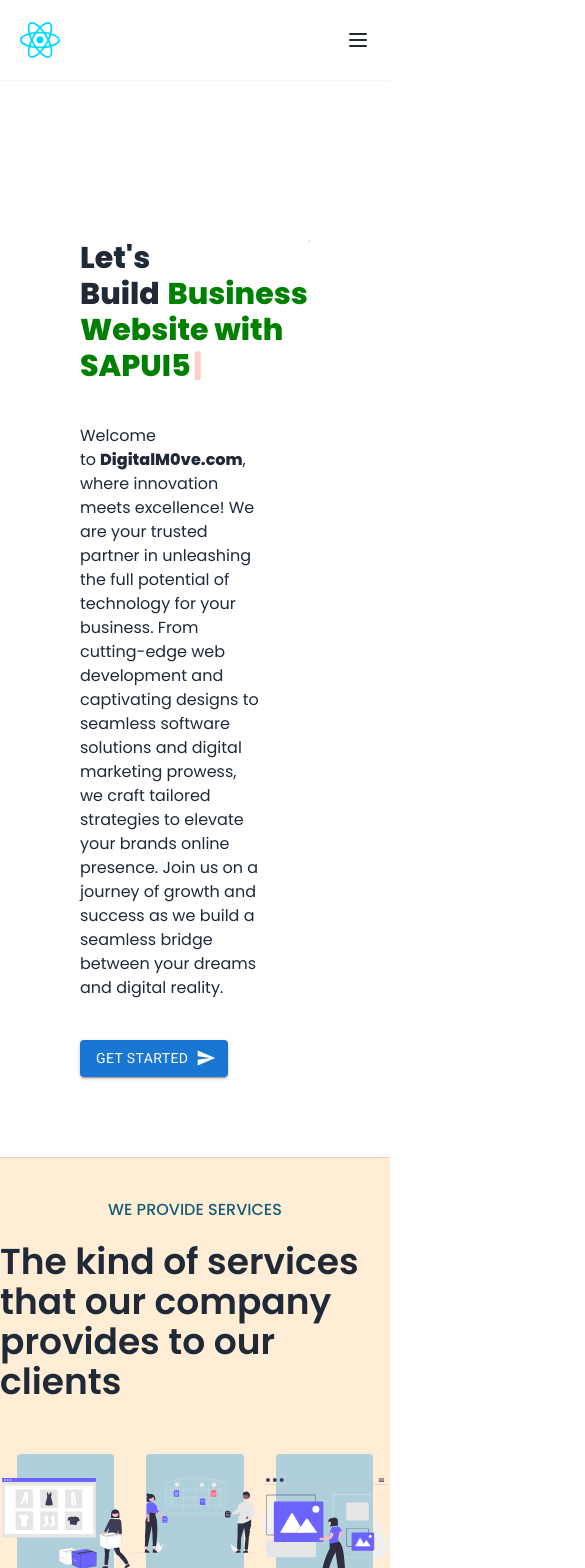
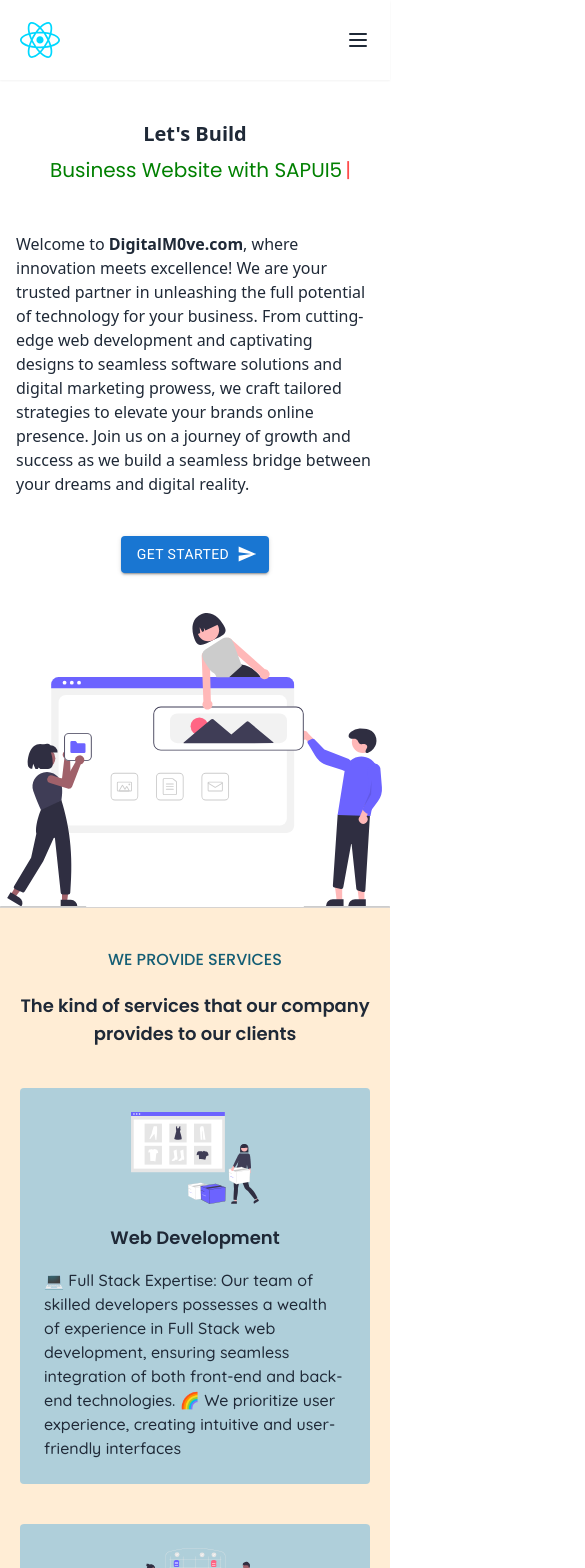
Before and after one commit to sohail9744/digitalMove, a React (Vite) app: page / in a window 390 px wide. Shown: the top 1568 px of the page, 585 px wide, since content can reach past the window. Built offline with nearby package versions, Linux system fonts and the light colour scheme; a web font is replaced by a local one.

Commit message:
Our Services and Home page responsive compeleted

```diff
--- a/src/components/AboutUsPageLayout/About.jsx
+++ b/src/components/AboutUsPageLayout/About.jsx
@@ -9,7 +9,7 @@
   return (
     <>
       <NavBar />
-      <main className="mt-20">
+      <main>
         <Banner text="About US" />
         <main className="border-t bg-white border-stone-300 flex justify-center items-center">
           <section className="my-6 px-12 flex justify-start items-center w-full">
--- a/src/components/CommonLayout/NavBar.jsx
+++ b/src/components/CommonLayout/NavBar.jsx
@@ -48,7 +48,7 @@
   return (
     <>
       {/* Navbar */}
-      <nav className="sticky top-0 left-0 right-0 z-50 ">
+      <nav className="sticky top-0 left-0 right-0 z-50">
         {/* Main container */}
         <main className="flex bg-white h-20 justify-between items-center shadow-sm">
           {/* Logo Container */}
@@ -56,7 +56,7 @@
             <img src={rectImage} className="w-12" alt="not available" />
           </div>
           {/* Button container */}
-          <div className="hidden lg:flex justify-end ">
+          <div className="hidden lg:flex justify-end lg:pr-9">
             <Buttons />
           </div>
           {/* Mobile View and Tablet View */}
@@ -66,7 +66,8 @@
         </main>
       </nav>
       {isOpen && (
-        <div className="flex flex-col items-center justify-center p-2 bg-gradient-to-b border gap-4 transition-transform duration-1000 transform translate-y-0 slide-in-out">
+        <div className="flex flex-col items-center border justify-center p-2 bg-gradient-to-b  gap-4 transition-transform duration-1000 transform translate-y-0 slide-in-out">
+          <div>
             <Stack direction={"column"} spacing={1}>
               {/* Use Link component from react-router-dom for navigation */}
               <Link to={"/"}>
@@ -91,6 +92,7 @@
               </Link>
             </Stack>
           </div>
+        </div>
       )}
     </>
   );
--- a/src/components/HomePageLayout/Cards.jsx
+++ b/src/components/HomePageLayout/Cards.jsx
@@ -4,16 +4,16 @@
       {data.map((items, index) => (
         <div
           key={index}
-          className="p-6 bg-customColor w-1/4 rounded hover:scale-105 translate-transform duration-300 ease-in-out"
+          className="p-6 bg-customColor lg:w-1/4 rounded hover:scale-105 translate-transform duration-300 ease-in-out sm:m-5"
         >
           <div className="flex justify-center items-center flex-col">
             <div className="w-32 h-24">
               <img src={items.icon} alt="not found" />
             </div>
-            <h3 className="font-popins font-semibold m-4 text-xl">
+            <h3 className="font-popins font-semibold m-4 lg:text-xl sm:text-lg">
               {items.title}
             </h3>
-            <p className="break-words font-quickSand font-medium w-full">
+            <p className="break-words font-quickSand font-medium w-full lg:text-base sm:text-md">
               {items.des}
             </p>
           </div>
--- a/src/components/HomePageLayout/Home.jsx
+++ b/src/components/HomePageLayout/Home.jsx
@@ -9,6 +9,7 @@
 import Projects from "./ProjectsCompleted.jsx";
 import Help from "./OurHelp.jsx";
 import { Link } from "react-router-dom";
+import "./css/Home.css";
 
 export default function Home() {
   const text = Typewriter({
@@ -23,24 +24,23 @@
     ],
     loop: {},
   });
+
   return (
     <>
       <NavBar />
       {/* Main Contianer */}
-      <main className="mt-20">
+      <main>
         {/* Background image container */}
-        <div
-          className="banner-container bg-cover bg-center"
-          // style={{
-          //   backgroundImage: `url(${HomeBannerImage})`,
-          // }}
-        >
+        <div className="banner-container bg-cover bg-center">
           {/* store text and image  */}
-          <div className="flex flex-row justify-between p-20">
-            <div>
-              <h2 className="text-3xl font-popins font-extrabold">
+          <div className="lg:flex lg:flex-row lg:justify-between lg:p-20 sm:p-0 sm:flex sm:flex-col">
+            <div className=" lg:block sm:flex sm:flex-col sm:justify-center sm:items-center">
+              <div className="lg:hidden sm:mt-10 sm:font-extrabold sm:text-xl">
+                Let's Build
+              </div>
+              <h2 className="lg:text-3xl font-popins lg:font-extrabold sm:text-xl sm:my-2">
                 {/* eslint-disable-next-line react/no-unescaped-entities */}
-                Let's Build
+                <span className="hidden lg:inline-block">Let's Build</span>
                 <span style={{ color: "green", marginLeft: "8px" }}>
                   {text}
                 </span>
@@ -48,8 +48,8 @@
                   <Cursor cursorColor="red" />
                 </span>
               </h2>
-              <div className="w-4/5 my-10 ">
-                <p className="font-popins break-words font-normal">
+              <div className="lg:w-4/5 lg:my-10 lg:p-0 lg:m-0 sm:w-full sm:m-6 sm:p-4">
+                <p className="font-popins break-words lg:text-xl lg:font-normal sm:font-sans sm:text-s">
                   Welcome to
                   <span className="ml-1 font-bold">DigitalM0ve.com</span>, where
                   innovation meets excellence! We are your trusted partner in
@@ -68,7 +68,10 @@
                 </Button>
               </Link>
             </div>
-            <div style={{ width: "197%" }}>
+            <div className="lg-image-width sm:hidden lg:inline-block">
+              <img src={buildingWebsite} alt="not found" />
+            </div>
+            <div className="sm-image-width lg:hidden mt-10 sm:inline-block">
               <img src={buildingWebsite} alt="not found" />
             </div>
           </div>
--- a/src/components/HomePageLayout/OurHelp.jsx
+++ b/src/components/HomePageLayout/OurHelp.jsx
@@ -4,18 +4,18 @@
   return (
     <>
       <main className="border-t bg-orange-100 border-stone-300 flex justify-center items-center">
-        <section className="my-6 px-12 flex justify-start items-center w-full">
+        <section className="lg:px-12 p-5 flex justify-start items-center w-full">
           <div className="flex w-full gap-8 flex-col justify-start items-start">
-            <div className="font-popins w-6/12 flex flex-col gap-2">
+            <div className="font-popins lg:w-6/12 flex flex-col gap-2 sm:w-full">
               <h2 className="font-semibold text-red-500">
                 HOW CAN WE HELP YOU?
               </h2>
-              <h3 className="text-4xl font-semibold text-black">
+              <h3 className="lg:text-4xl font-semibold text-black sm:text-xl">
                 We can help in any way in the field of IT service and technology
               </h3>
             </div>
-            <div className="flex justify-around gap-10 items-center">
-              <div className="flex gap-3 w-6/12 flex-col bg-blue-900 text-white p-7 rounded-md">
+            <div className="flex justify-around gap-10 items-center lg:flex-row sm:flex-col">
+              <div className="flex gap-3 lg:w-6/12 flex-col bg-blue-900 text-white p-7 rounded-md sm:w-full">
                 <p className="break-words justify-start items-center font-roboto">
                   By choosing our services, you are making a decision to partner
                   with a team of seasoned and proficient developers specializing
@@ -48,7 +48,7 @@
                   new heights through innovative and custom-tailored solutions.
                 </p>
               </div>
-              <div className="w-6/12">
+              <div className="lg:w-6/12 sm:w-full">
                 <img src={boss} alt="not found" />
               </div>
             </div>
--- a/src/components/HomePageLayout/ProjectsCompleted.jsx
+++ b/src/components/HomePageLayout/ProjectsCompleted.jsx
@@ -80,7 +80,7 @@
   return (
     <>
       <main className="border-t border-stone-300 flex justify-center items-center">
-        <section className="my-24 px-12 flex justify-around w-full">
+        <section className="lg:my-8 px-12 md:p-10 md:gap-10 md:flex-wrap flex md:flex-row lg:flex-row lg:justify-around w-full lg:gap-0 sm:my-10 sm:flex-row sm:flex-wrap sm:gap-10 sm:justify-center sm:items-center">
           {data.map((item, index) => (
             <div key={index} className="flex gap-4">
               <div className="flex gap-4 items-center">
@@ -104,7 +104,7 @@
                 </div>
               </div>
               <div
-                className={`border-r-stone-300 border-r-2 ${
+                className={`lg:border-r-stone-300 lg:border-r-2 sm:border-b-stone-300 sm:border-b-2  ${
                   item.isVisible ? "block" : "hidden"
                 }`}
               ></div>
--- a/src/components/HomePageLayout/Services.jsx
+++ b/src/components/HomePageLayout/Services.jsx
@@ -34,12 +34,12 @@
               <h5 className="font-popins font-medium text-cyan-800">
                 WE PROVIDE SERVICES
               </h5>
-              <div className="font-popins font-semibold flex justify-center items-center flex-col mt-5 text-4xl">
+              <div className="font-popins font-semibold flex justify-center items-center flex-col mt-5 lg:text-3xl sm:text-lg sm:text-center sm:font-semibold">
                 <h2>The kind of services that our company</h2>
                 <h2>provides to our clients</h2>
               </div>
             </div>
-            <section className="my-8 flex flex-wrap flex-row gap-8  justify-center">
+            <section className="lg:my-8 flex flex-wrap lg:flex-row lg:gap-8  justify-center sm:my-0 sm:flex-col">
               <Card data={items} />
             </section>
             <div className="flex justify-center items-center">
--- /dev/null
+++ b/src/components/HomePageLayout/css/Home.css
@@ -0,0 +1,14 @@
+/* home.css */
+
+
+  .lg-image-width {
+    width: 196%;
+  }
+
+
+.sm-image-width {
+  width: 100%;
+}
+.lg-image-width {
+  width: 196%;
+}
--- a/src/components/OurServicesPageLayout/Services.jsx
+++ b/src/components/OurServicesPageLayout/Services.jsx
@@ -44,7 +44,7 @@
   return (
     <>
       <NavBar />
-      <main className="mt-20">
+      <main>
         <Banner text="Our Services" />
         <main className="bg-orange-100 border-t border-stone-300">
           {/* sub Container */}
@@ -53,12 +53,12 @@
               <h5 className="font-popins mt-6 font-medium text-cyan-800">
                 WE PROVIDE SERVICES
               </h5>
-              <div className="font-popins font-semibold flex justify-center items-center flex-col mt-5 text-4xl">
+              <div className="font-popins font-semibold flex justify-center items-center flex-col mt-5 lg:text-4xl sm:text-lg sm:text-center">
                 <h2>The kind of services that our company</h2>
                 <h2>provides to our clients</h2>
               </div>
             </div>
-            <section className="my-8 flex flex-wrap flex-row gap-8  justify-center">
+            <section className="my-8 flex flex-wrap flex-row lg:gap-8 sm:  justify-center">
               <Card data={items} />
             </section>
           </section>
--- a/src/components/ServiceandSupport/Contact.jsx
+++ b/src/components/ServiceandSupport/Contact.jsx
@@ -7,7 +7,7 @@
   return (
     <>
       <NavBar />
-      <main className="mt-20">
+      <main>
         <Banner text="Contact Us" />
         <section className="flex flex-col gap-10 my-16">
           <div className="flex flex-col gap-3 justify-center items-center">
```
Also changed, not shown: src/components/HomePageLayout/Icons/buildingWebsite.svg. Lines whose indentation alone changed are shown as unchanged.
